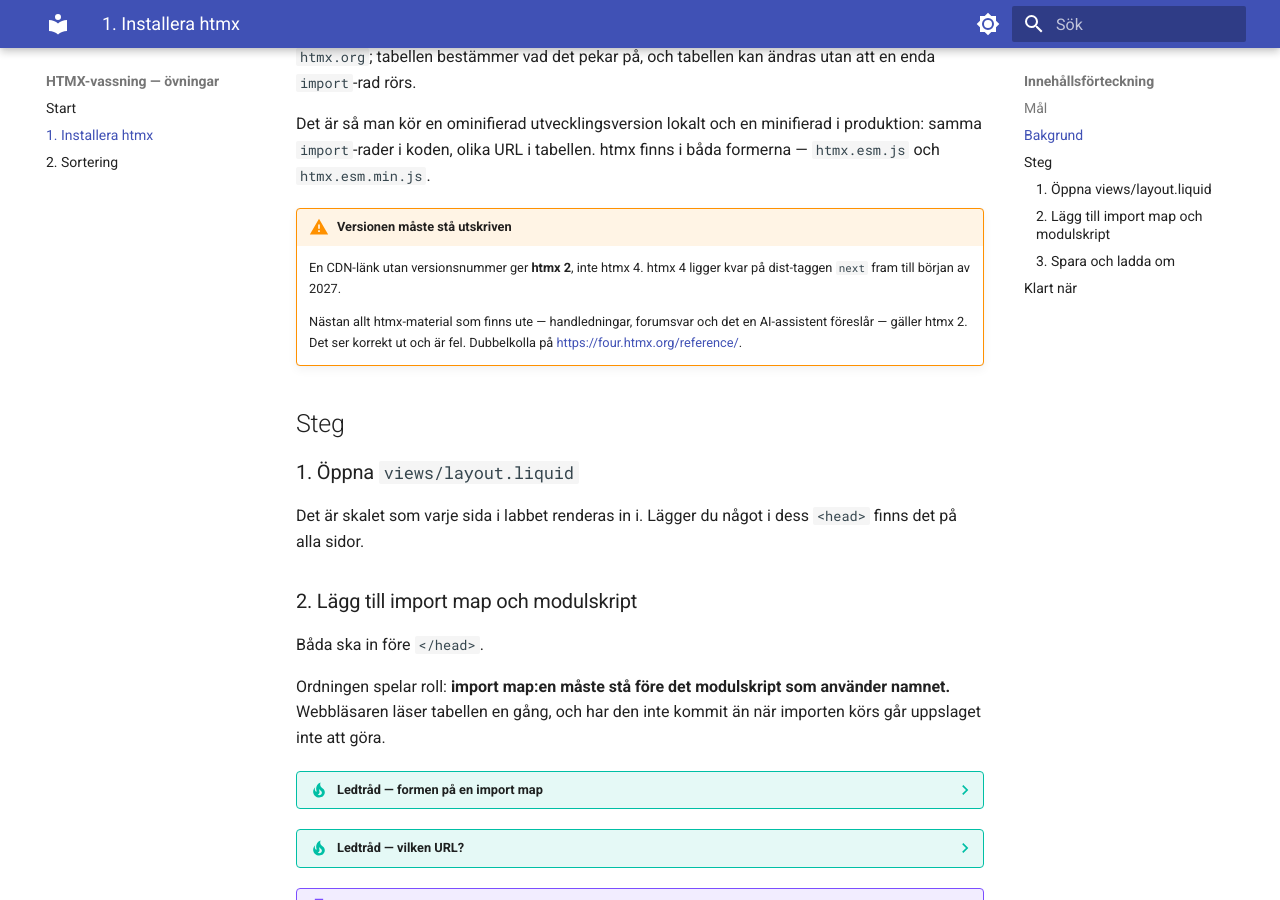
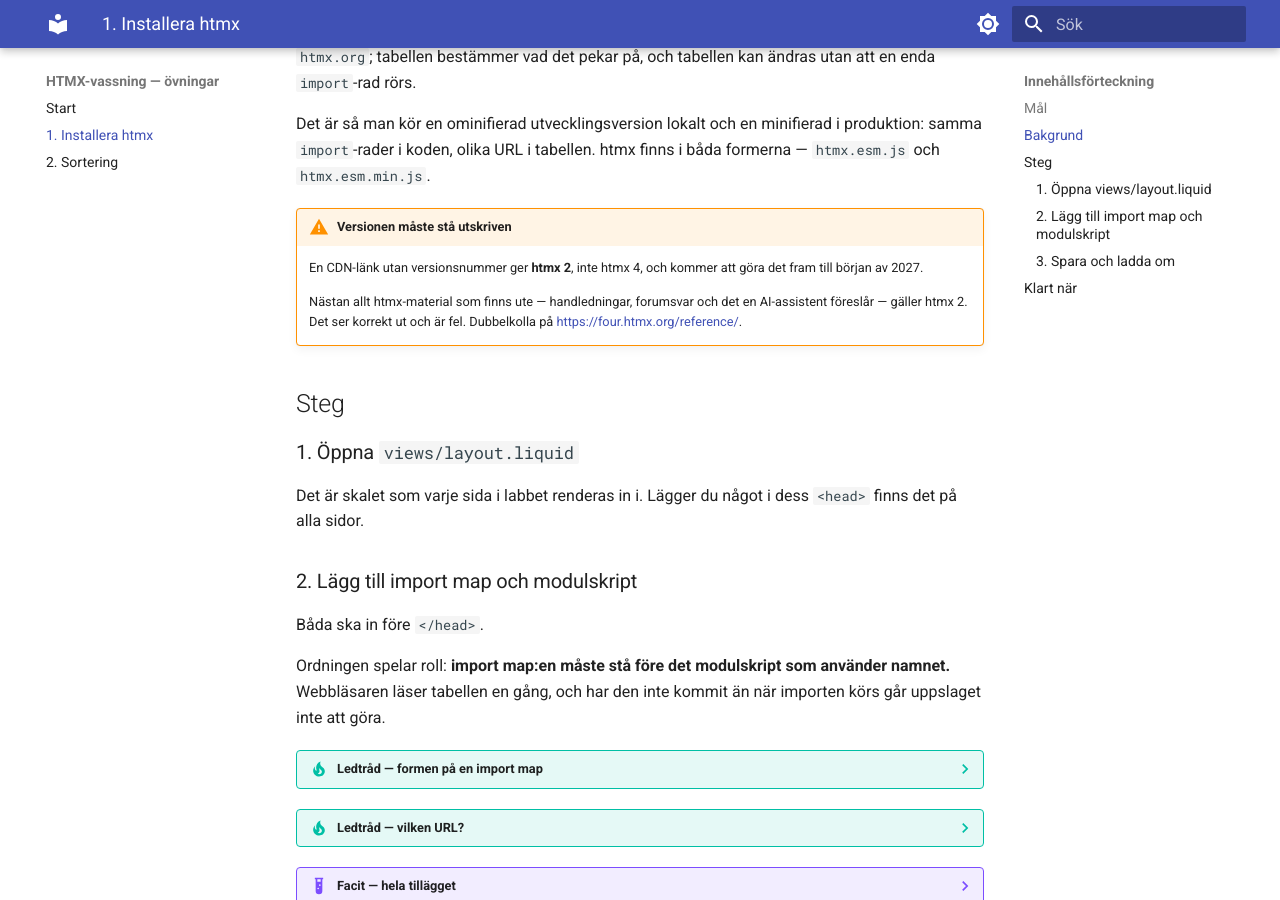
Before and after one commit to mickeb/htmx-vassning-lab, an MkDocs documentation site: the page built from exercises/01-import-map/README.md, in a window 1280 px wide and 900 px high, scrolled down 447 px. Built offline with MkDocs 1.6.1 and Material for MkDocs 9.7.7, drawn with Linux system fonts in a browser that asks for light colours.

Commit message:
Drop the dist-tag from exercise 1
"htmx 4 ligger kvar på dist-taggen next" explained the CDN behaviour in npm
registry terms. With npm install already gone from this exercise it was the last
piece of packaging jargon, and the audience is explicitly people who may not
work with Node.

The fact it carried is kept, since it tells the reader this is not a transient
state: an unversioned CDN link gives htmx 2, and will until early 2027.

```diff
--- a/exercises/01-import-map/README.md
+++ b/exercises/01-import-map/README.md
@@ -22,8 +22,8 @@ båda formerna — `htmx.esm.js` och `htmx.esm.min.js`.
 
 !!! warning "Versionen måste stå utskriven"
 
-    En CDN-länk utan versionsnummer ger **htmx 2**, inte htmx 4. htmx 4 ligger
-    kvar på dist-taggen `next` fram till början av 2027.
+    En CDN-länk utan versionsnummer ger **htmx 2**, inte htmx 4, och kommer att
+    göra det fram till början av 2027.
 
     Nästan allt htmx-material som finns ute — handledningar, forumsvar och det
     en AI-assistent föreslår — gäller htmx 2. Det ser korrekt ut och är fel.
```
Also changed, not shown: 2 other files.
